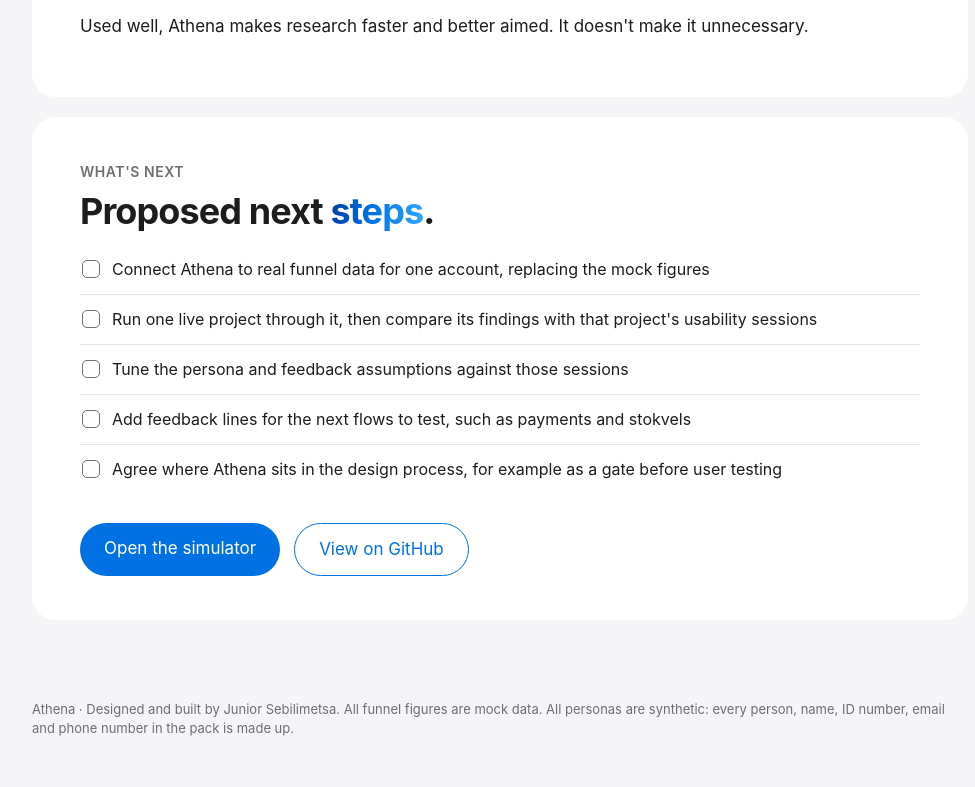
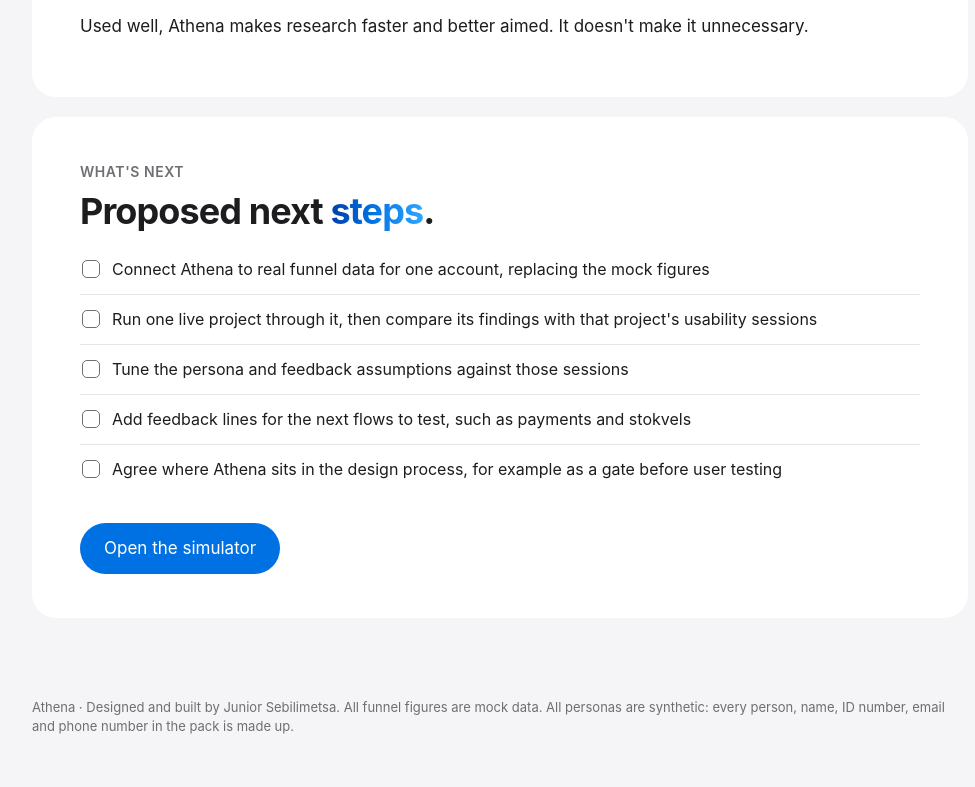
Before and after one commit to Jay1724/Athena, a plain HTML site: page index.html in a window 1280 px wide. Shown: the part 7979-8766 px from the top of the page, without its empty margins (140-1115 px from the left). Drawn offline with Linux system fonts and the light colour scheme.

Commit message:
Landing page: remove the View on GitHub button
Co-Authored-By: Claude Opus 5.5 <noreply@anthropic.com>
Claude-Session: https://claude.ai/code/session_01KtoSW2bj99nY3Pnen3y4Nq

```diff
--- a/index.html
+++ b/index.html
@@ -230,7 +230,7 @@ footer{max-width:980px;margin:0 auto;padding:0 22px 48px;color:var(--mut);font-s
 <li>Add feedback lines for the next flows to test, such as payments and stokvels</li>
 <li>Agree where Athena sits in the design process, for example as a gate before user testing</li>
 </ul>
-<div class="cta" style="justify-content:flex-start"><a class="p" href="simulator.html">Open the simulator</a><a class="s" href="https://github.com/Jay1724/athena">View on GitHub</a></div>
+<div class="cta" style="justify-content:flex-start"><a class="p" href="simulator.html">Open the simulator</a></div>
 </section>
 </main>
 <footer>Athena · Designed and built by Junior Sebilimetsa. All funnel figures are mock data. All personas are synthetic: every person, name, ID number, email and phone number in the pack is made up.</footer>
```
